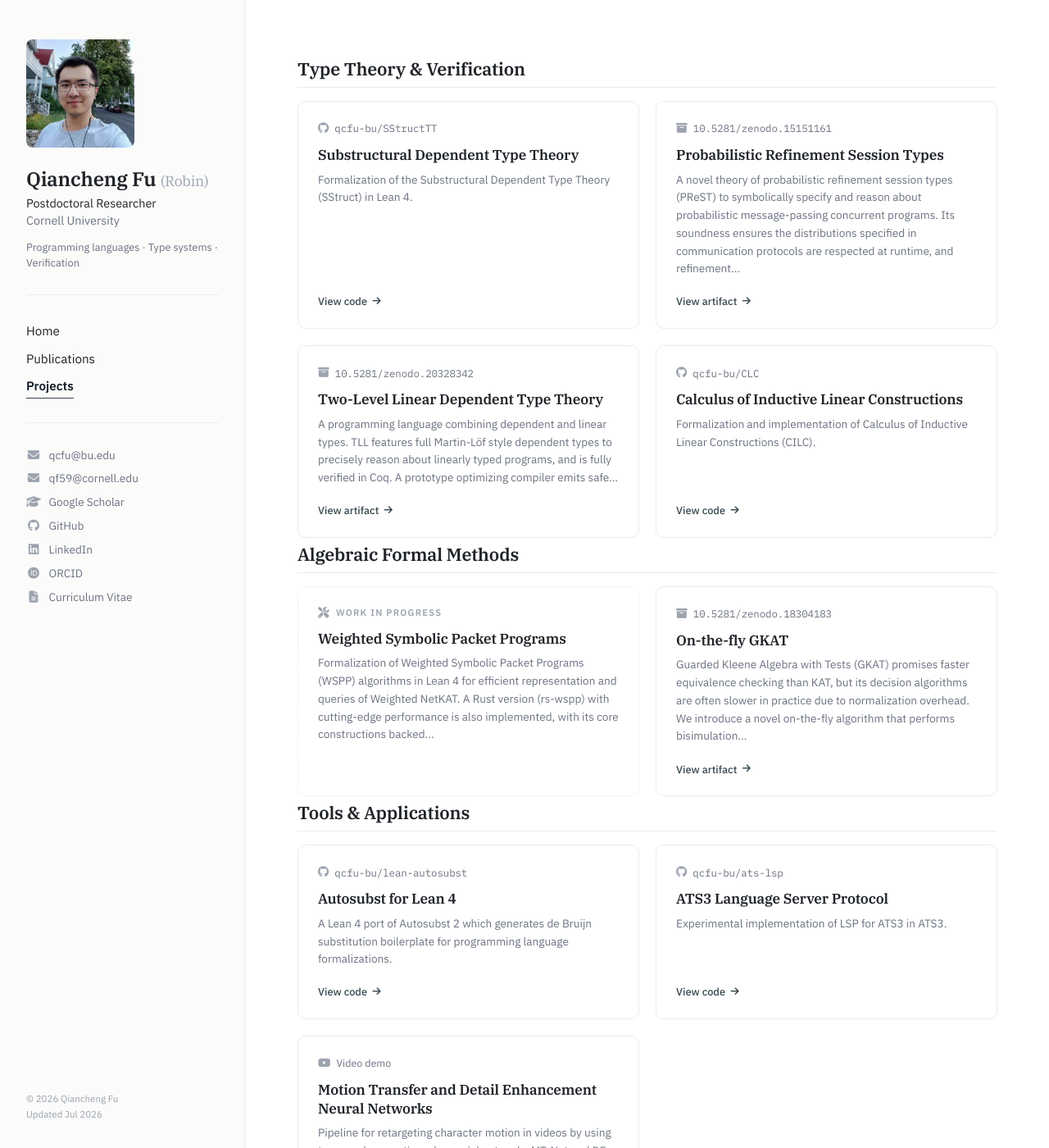
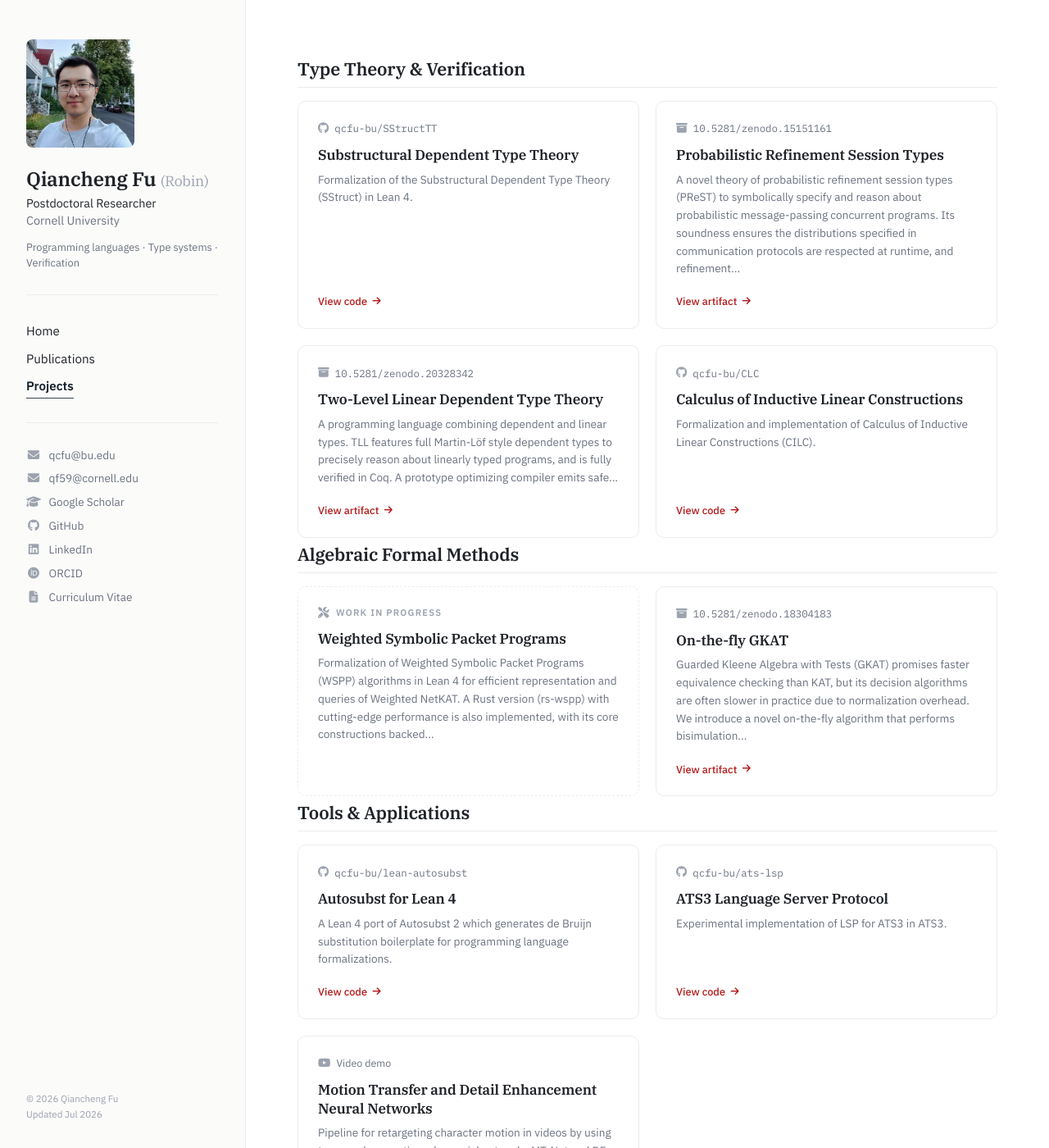
Before and after one commit to qcfu-bu/qcfu-bu.github.io, a Jekyll site: the page built from projects.html, in a window 1280 px wide and 1400 px high. Shown: the whole window at 82% size. Built offline with Jekyll 4.4.1, drawn with Linux system fonts in a browser that asks for light colours; nearby versions of some CDN libraries; a style sheet for code colours, icons or effects is not loaded.

Commit message:
update website

```diff
--- a/assets/css/global.css
+++ b/assets/css/global.css
@@ -455,17 +455,17 @@
     background: var(--border);
 }
 
-.tl-group::after {                  /* year node */
+.tl-group::after {                  /* year node — carnelian accent */
     content: "";
     position: absolute;
     left: 3.9rem;
-    top: 0.35rem;
+    top: 0.4rem;
     width: 9px;
     height: 9px;
     margin-left: -4px;
     border-radius: 50%;
-    background: var(--bg);
-    border: 2px solid var(--accent);
+    background: var(--carnelian);
+    box-shadow: 0 0 0 3px var(--bg);   /* halo lifts the node off the rail */
 }
 
 .tl-year {
@@ -585,8 +585,10 @@
     padding-top: 1.15rem;
     font-size: 0.8rem;
     font-weight: 500;
-    color: var(--accent);
+    color: var(--carnelian);
 }
+
+a.project-card:hover .project-cta { color: var(--carnelian-dark); }
 
 .project-cta i { font-size: 0.72rem; transition: transform 0.2s ease; }
 
```
